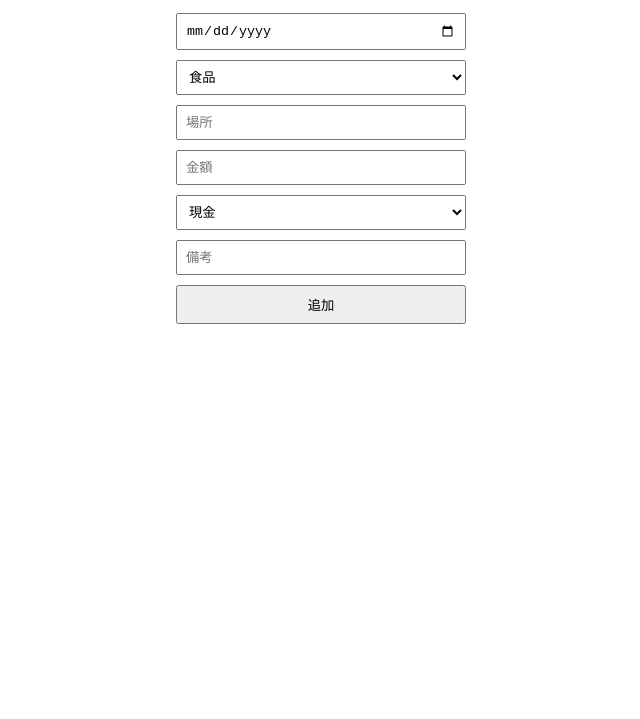
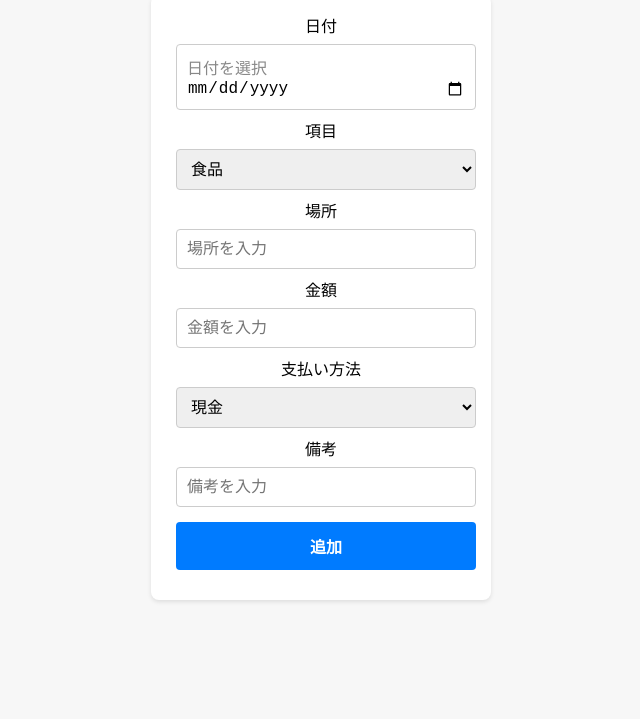
Before and after one commit to hrmttkfm/kakeibo-app, a website: page docs/index.html in a window 1280 px wide. Shown: the part 81-800 px from the top of the page, without its empty margins (319-959 px from the left). Drawn offline with Linux system fonts and the light colour scheme.

Commit message:
スタイルの微調整

```diff
--- a/docs/index.html
+++ b/docs/index.html
@@ -5,16 +5,80 @@
     <meta name="viewport" content="width=device-width, initial-scale=1.0, user-scalable=no, maximum-scale=1">
     <title>家計簿アプリ</title>
     <link rel="stylesheet" href="style.css">
+    <style>
+        /* CSSを直接追加 */
+        body {
+            font-family: Arial, sans-serif;
+            font-size: 16px;
+            line-height: 1.5;
+            margin: 0;
+            padding: 0;
+            background-color: #f7f7f7;
+        }
+        h1 {
+            text-align: center;
+            margin: 20px 0;
+            font-size: 24px;
+        }
+        form {
+            max-width: 400px;
+            margin: 0 auto;
+            background: #fff;
+            padding: 20px;
+            border-radius: 8px;
+            box-shadow: 0 2px 4px rgba(0, 0, 0, 0.1);
+        }
+        input, select, button {
+            width: 100%;
+            font-size: 16px;
+            margin-bottom: 10px;
+            padding: 10px;
+            border: 1px solid #ccc;
+            border-radius: 4px;
+            box-sizing: border-box;
+        }
+        input[type="date"]::before {
+            content: attr(placeholder); /* プレースホルダーを表示 */
+            color: #888;
+        }
+        input:focus, select:focus {
+            border-color: #007BFF;
+            outline: none;
+        }
+        button {
+            background-color: #007BFF;
+            color: #fff;
+            border: none;
+            font-weight: bold;
+            cursor: pointer;
+            padding: 12px;
+        }
+        button:hover {
+            background-color: #0056b3;
+        }
+    </style>
 </head>
 <body>
     <h1>家計簿アプリ</h1>
     <form id="expenseForm">
-        <input type="date" id="date" placeholder="日付" required>
+        <label for="date">日付</label>
+        <input type="date" id="date" placeholder="日付を選択" required>
+
+        <label for="category">項目</label>
         <select id="category"></select>
-        <input type="text" id="location" placeholder="場所">
-        <input type="tel" inputmode="tel" id="amount" pattern="[0-9]*" title="数字のみを入力してください。" placeholder="金額" required>
+
+        <label for="location">場所</label>
+        <input type="text" id="location" placeholder="場所を入力">
+
+        <label for="amount">金額</label>
+        <input type="tel" inputmode="tel" id="amount" pattern="[0-9]*" title="数字のみを入力してください。" placeholder="金額を入力" required>
+
+        <label for="payment">支払い方法</label>
         <select id="payment"></select>
-        <input type="text" id="note" placeholder="備考">
+
+        <label for="note">備考</label>
+        <input type="text" id="note" placeholder="備考を入力">
+
         <button type="submit">追加</button>
     </form>
     <script src="script.js"></script>
```
